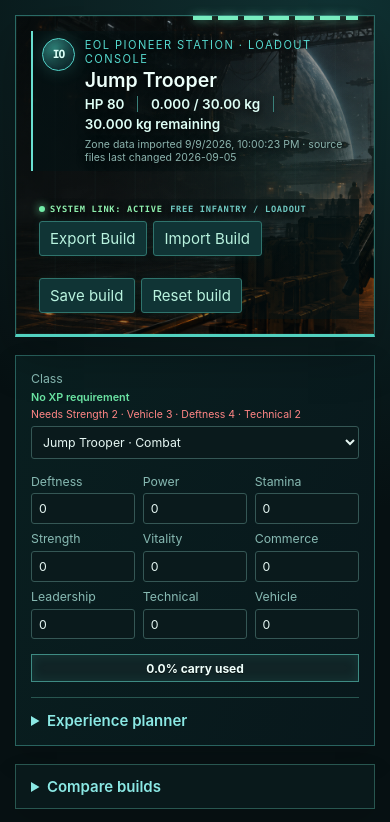
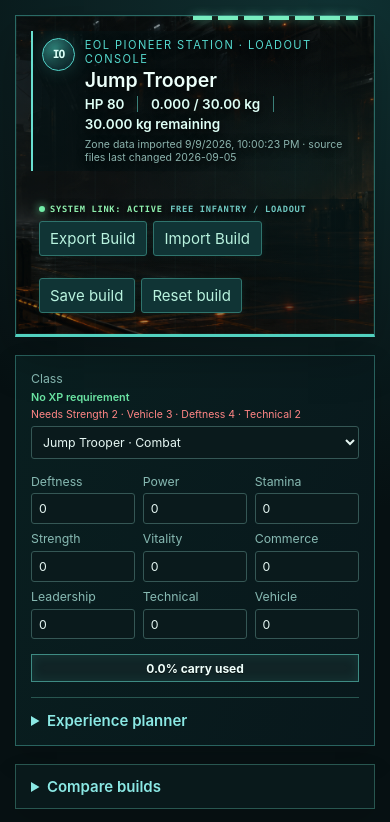
Before and after one commit to RickyO661/pioneer-station-loadout-simulator, a React (Vite) app: page / in a window 390 px wide. Shown: the top 822 px of the page. Built offline with nearby package versions, Linux system fonts and the light colour scheme.

Commit message:
Swap banner subjects and center header panel

```diff
--- a/src/styles-extra.css
+++ b/src/styles-extra.css
@@ -84,7 +84,7 @@ main { position: relative; }
   background:
     linear-gradient(100deg, rgba(4, 16, 18, .42), rgba(7, 20, 25, .18) 62%, rgba(8, 27, 29, .35)),
     radial-gradient(ellipse at 78% 48%, rgba(40, 160, 147, .12), transparent 48%),
-    url('/pioneer-station-console-hero.png') center / cover no-repeat,
+    url('/pioneer-station-console-hero-swapped.png') center / cover no-repeat,
     #09191b;
   box-shadow: 0 0 0 1px rgba(103, 245, 222, .06) inset, 0 1.2rem 3rem rgba(0, 0, 0, .24);
 }
@@ -116,6 +116,8 @@ main { position: relative; }
   gap: .9rem;
   align-items: flex-start;
   max-width: 45rem;
+  justify-self: center;
+  transform: translateX(12%);
   padding: .45rem .6rem;
   border-left: 2px solid #69dfd1;
   background: linear-gradient(90deg, rgba(4, 18, 20, .74), rgba(4, 18, 20, .28), transparent);
@@ -166,7 +168,7 @@ button:hover { transform: translateY(-1px); border-color: #5de1cf; }
 
 @media(max-width:680px) {
   .command-deck { grid-template-columns: 1fr; min-height: 0; padding: 1rem; background-position: 62% center; }
-  .command-brand { gap: .65rem; }
+  .command-brand { gap: .65rem; transform: none; }
   .command-mark { width: 2.2rem; height: 2.2rem; }
   .command-controls { justify-items: start; margin-top: .8rem; }
   .console-status { justify-content: flex-start; flex-wrap: wrap; gap: .5rem; }
```
Also changed, not shown: public/pioneer-station-console-hero-swapped.png (added).
